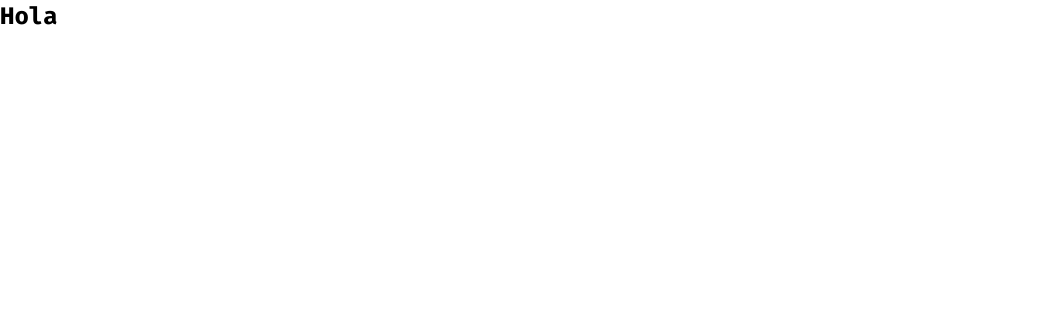
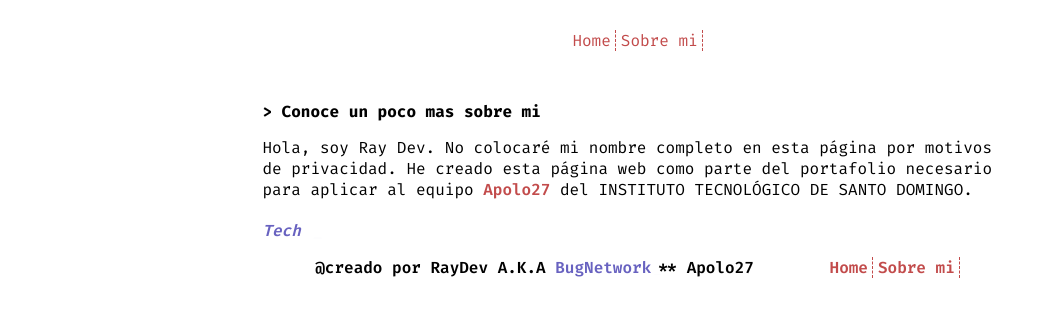
Before and after one commit to thenetworkme/my-blog, a React (Vite) app: page /sobre-mi in a window 1280 px wide. Shown: the top 316 px of the page, without its empty margins (0-1053 px from the left). Built offline with nearby package versions, Linux system fonts and the light colour scheme; a web font is replaced by a local one.

Commit message:
Aboutme page done

```diff
--- a/index.html
+++ b/index.html
@@ -2,7 +2,7 @@
 <html lang="en">
   <head>
     <meta charset="UTF-8" />
-    <link rel="icon" type="image/svg+xml" href="/images/logo2.png" />
+    <link rel="icon" type="image/svg+xml" href="/images/icon.png" />
     <meta name="viewport" content="width=device-width, initial-scale=1.0" />
 
     <title>RayDev</title>
--- a/src/App.css
+++ b/src/App.css
@@ -6,6 +6,7 @@
   box-sizing: border-box;
   font-family: "Fira Code";
 }
+
 main {
   display: block; /* Cambiar a bloque para que no sea un contenedor flex */
   margin: auto; /* Establecer margen automático para centrar */
@@ -15,15 +16,43 @@ main {
   padding: 0 1.4em;
 }
 footer {
-  position: absolute;
+  position: relative;
   bottom: 0;
-  left: 0;
   width: 100%;
   padding: 15px;
   text-align: center;
+
+  z-index: 1000;
+  display: flex;
+  align-items: center;
+  justify-content: space-around;
+  flex-wrap: wrap;
+}
+footer > div {
   font-weight: 600;
 }
 .buggo {
   font-family: "Rubik Marker Hatch", system-ui !important;
   color: rgb(104, 98, 192);
 }
+.building {
+  max-width: 100%;
+  min-width: 40%;
+  filter: grayscale(100%);
+  animation: removeGrayscale 10s ease-in-out infinite;
+}
+
+@keyframes removeGrayscale {
+  0% {
+    filter: grayscale(100%);
+    transform: scale(0.4);
+  }
+  50% {
+    filter: grayscale(0%);
+    transform: scale(0.9);
+  }
+  100% {
+    filter: grayscale(100%);
+    transform: scale(0.4);
+  }
+}
--- a/src/App.jsx
+++ b/src/App.jsx
@@ -4,6 +4,7 @@ import Header from "./components/Header";
 import { Route, Routes, BrowserRouter } from "react-router-dom";
 import HomePage from "./pages/HomePage";
 import PageNotFound from "./pages/PageNotFound";
+import AboutMe from "./pages/AboutMe";
 
 function App() {
   const [count, setCount] = useState(0);
@@ -14,6 +15,7 @@ function App() {
         <Routes>
           <Route path="/" element={<HomePage />} />
           <Route path="*" element={<PageNotFound />} />
+          <Route path="/sobre-mi" element={<AboutMe />} />
         </Routes>
       </BrowserRouter>
     </>
--- a/src/components/Building.jsx
+++ b/src/components/Building.jsx
@@ -1,10 +1,7 @@
-export default function Building() {
+export default function Building({ img }) {
   return (
     <>
-      <img
-        src="/images/wait.png"
-        style={{ maxWidth: "100%", minWidth: "40%" }}
-      />
+      <img src={img} className="building" />
     </>
   );
 }
--- a/src/components/Content.module.css
+++ b/src/components/Content.module.css
@@ -29,3 +29,7 @@
 .techInfo {
   margin-top: 50px;
 }
+.profile {
+  width: 120px;
+  height: 120px;
+}
--- /dev/null
+++ b/src/components/Content2.jsx
@@ -0,0 +1,38 @@
+import style from "./Content.module.css";
+import { Typewriter } from "react-simple-typewriter";
+
+export default function Content() {
+  return (
+    <div className={style.content}>
+      <h4>{`> Conoce un poco mas sobre mi `}</h4>
+      <p className={style.p}>
+        Hola, soy Ray Dev. No colocaré mi nombre completo en esta página por
+        motivos de privacidad. He creado esta página web como parte del
+        portafolio necesario para aplicar al equipo{" "}
+        <span style={{ color: "rgb(194, 75, 75)", fontWeight: "600" }}>
+          Apolo27
+        </span>{" "}
+        del{" "}
+        <span
+          style={{
+            textTransform: "uppercase",
+          }}
+        >
+          Instituto Tecnológico de Santo Domingo.
+        </span>
+      </p>
+      <span className={style.span}>
+        <Typewriter
+          words={[`Tech enthusiastic!! (●'◡'●)`, "APOLOO27!!!"]}
+          cursor
+          loop={1}
+          cursorStyle="_"
+          typeSpeed={100}
+          deleteSpeed={80}
+          delaySpeed={1000}
+        />
+      </span>
+      <section></section>
+    </div>
+  );
+}
--- a/src/components/Footer.jsx
+++ b/src/components/Footer.jsx
@@ -1,15 +1,16 @@
 import { Typewriter } from "react-simple-typewriter";
-
+import NavBar from "../components/NavBar";
 export default function Footer() {
   return (
     <footer>
+      <div>
         @creado por RayDev A.K.A{" "}
         <span className="buggo">
           {" "}
           <Typewriter
             words={["BugNetwork"]}
             cursor
-          loop={2}
+            loop={1}
             cursorStyle="_"
             typeSpeed={100}
             deleteSpeed={80}
@@ -17,6 +18,8 @@ export default function Footer() {
           />
         </span>
         ** Apolo27
+      </div>
+      <NavBar />
     </footer>
   );
 }
--- a/src/components/Header.jsx
+++ b/src/components/Header.jsx
@@ -1,25 +1,14 @@
-import { NavLink } from "react-router-dom";
 import style from "./Header.module.css";
+import NavBar from "../components/NavBar";
 
-export default function Header() {
+export default function Header({ img }) {
   return (
     <header className={style.header}>
       <div className={style.nav}>
-        <img src="/images/logo2.png" className={style.logo} />
+        <img src={img} className={style.logo} />
         <div>
           <h4 className={style.title}>RayDev</h4>
-          <nav>
-            <ul className={style.ul}>
-              <li className={style.li}>
-                <NavLink to="/" className={style.a}>
-                  Home
-                </NavLink>
-                <NavLink to="/sobre" className={style.a}>
-                  Sobre mi
-                </NavLink>
-              </li>
-            </ul>
-          </nav>
+          <NavBar />
         </div>
       </div>
       <div className={style.modeContainer}>
--- /dev/null
+++ b/src/components/NavBar.jsx
@@ -0,0 +1,21 @@
+import style from "./Header.module.css";
+import { NavLink } from "react-router-dom";
+export default function NavBar() {
+  return (
+    <div>
+      {" "}
+      <nav>
+        <ul className={style.ul}>
+          <li className={style.li}>
+            <NavLink to="/" className={style.a}>
+              Home
+            </NavLink>
+            <NavLink to="/sobre-mi" className={style.a}>
+              Sobre mi
+            </NavLink>
+          </li>
+        </ul>
+      </nav>
+    </div>
+  );
+}
--- /dev/null
+++ b/src/pages/AboutMe.jsx
@@ -0,0 +1,15 @@
+import Building from "../components/Building";
+import Content2 from "../components/Content2";
+import Footer from "../components/Footer";
+import NavBar from "../components/NavBar";
+
+export default function AboutMe() {
+  return (
+    <main>
+      <NavBar />
+      <Content2 />
+
+      <Footer />
+    </main>
+  );
+}
--- a/src/pages/HomePage.jsx
+++ b/src/pages/HomePage.jsx
@@ -6,11 +6,12 @@ import Header from "../components/Header";
 export default function HomePage() {
   return (
     <main>
-      <Header />
+      <Header img={"/images/logo2.png"} />
 
       <Content />
+
+      <Building img={"/images/wait.png"} />
       <Footer />
-      <Building />
     </main>
   );
 }
```
Also changed, not shown: public/images/icon.png (added). Lines whose indentation alone changed are shown as unchanged.
